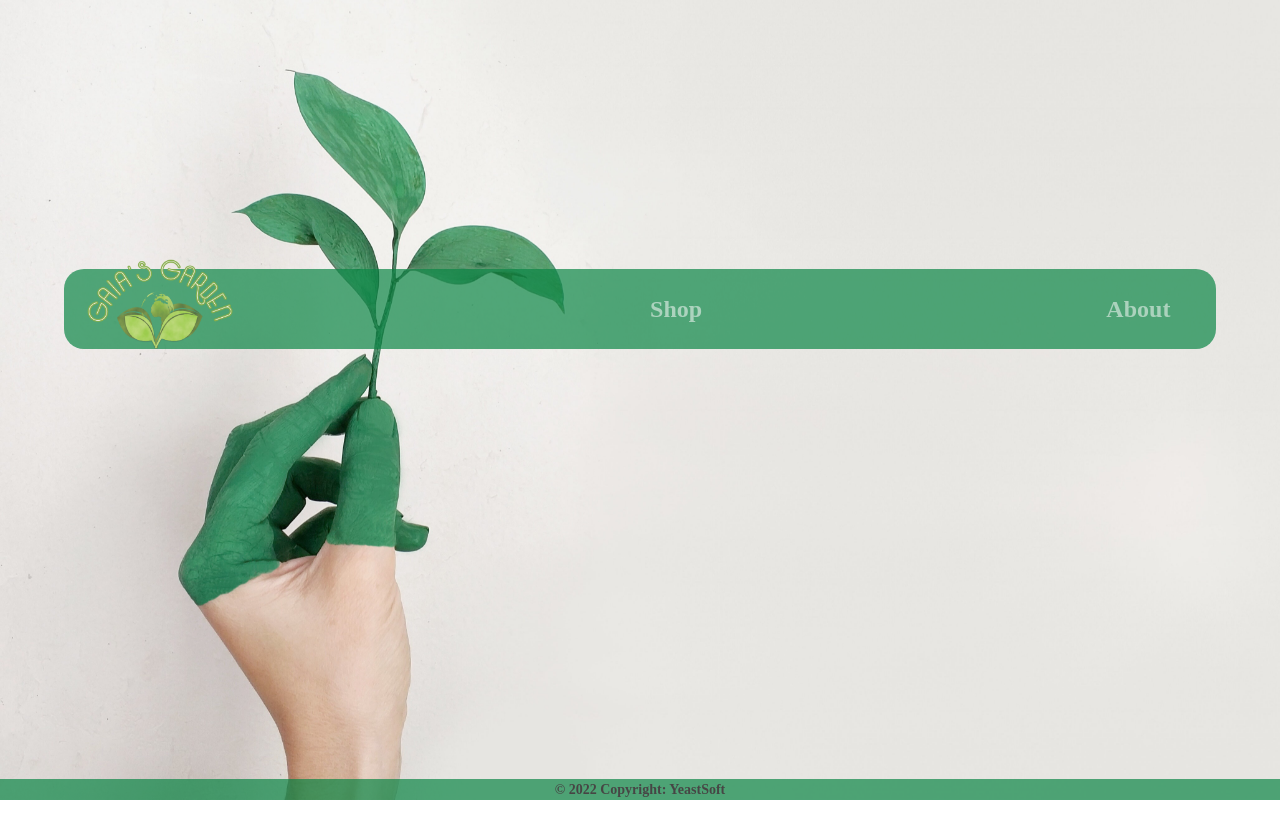
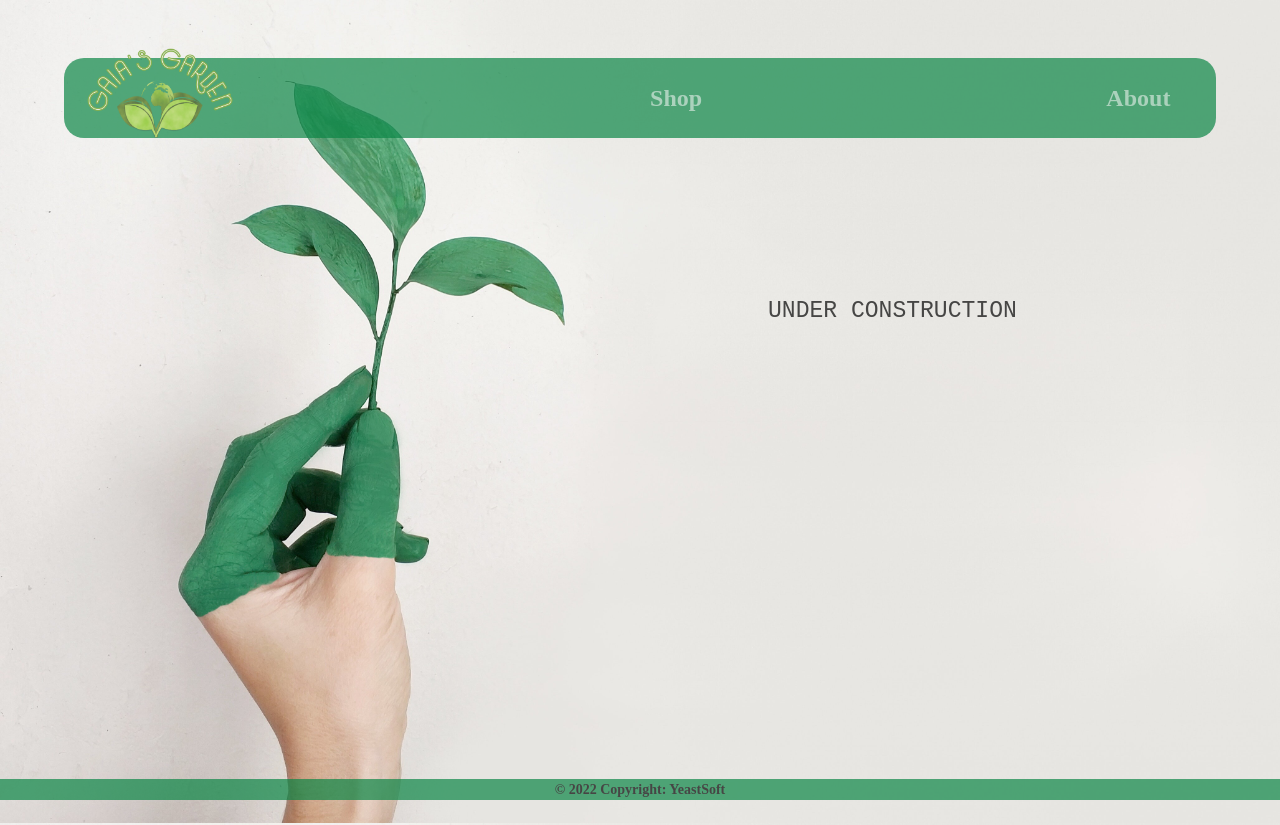
Before and after one commit to TechnoM4ncer/save-the-garden, a React (Create React App) app: page /Components/Store.jsx in a window 1280 px wide. Shown: the top 825 px of the page. Before the commit the page ends 800 px from the top, so only its background shows below. Built offline with nearby package versions, Linux system fonts and the light colour scheme.

Commit message:
fix nav bar

```diff
--- a/src/App.css
+++ b/src/App.css
@@ -55,7 +55,8 @@ time, mark, audio, video {
 }
 
 .body-text {
-  min-height: 43vh;
+  min-height: 100vh;
+  position: relative;
   background:transparent;
   padding-left: 10%;
   padding-right: 10%;
@@ -76,10 +77,10 @@ Header.header {
   font-family: 'Times New Roman', serif;
   font-size: 24px;
   background-color: #0a8545;
-  position:relative;
   top: 10;
   left: 10;
   filter: opacity(.7);
+  position: sticky;
   padding-left: 1%;
   padding-right: 2%;
   margin-top: 4.5%;
@@ -87,8 +88,6 @@ Header.header {
   margin-left: auto;
   margin-right: auto;
   border-radius:20px;
-  align-items: center;
-  justify-content: center;
   width: 90vw;
   height: 10vh;
 }
--- a/src/App.js
+++ b/src/App.js
@@ -3,6 +3,7 @@ import Body from './Components/Body.jsx';
 import About from './Components/About.jsx';
 import Store from './Components/Store.jsx';
 import React from 'react';
+import './index.css';
 import { BrowserRouter as Router, Routes, Route} from 'react-router-dom';
 
 function App() {
--- a/src/Components/Store.jsx
+++ b/src/Components/Store.jsx
@@ -39,10 +39,12 @@ const viewProduct = (product) => {
 
 export default function Store() {
   return (
-    <div className = {"body"}>
+    <div className ="body">
         <Header />
-        <div id="product-list">
-
+        <div className="body-text">
+          <div id="product-list">
+            <h1>UNDER CONSTRUCTION</h1>
+          </div>
         </div>
         <Footer />
     </div>
```
